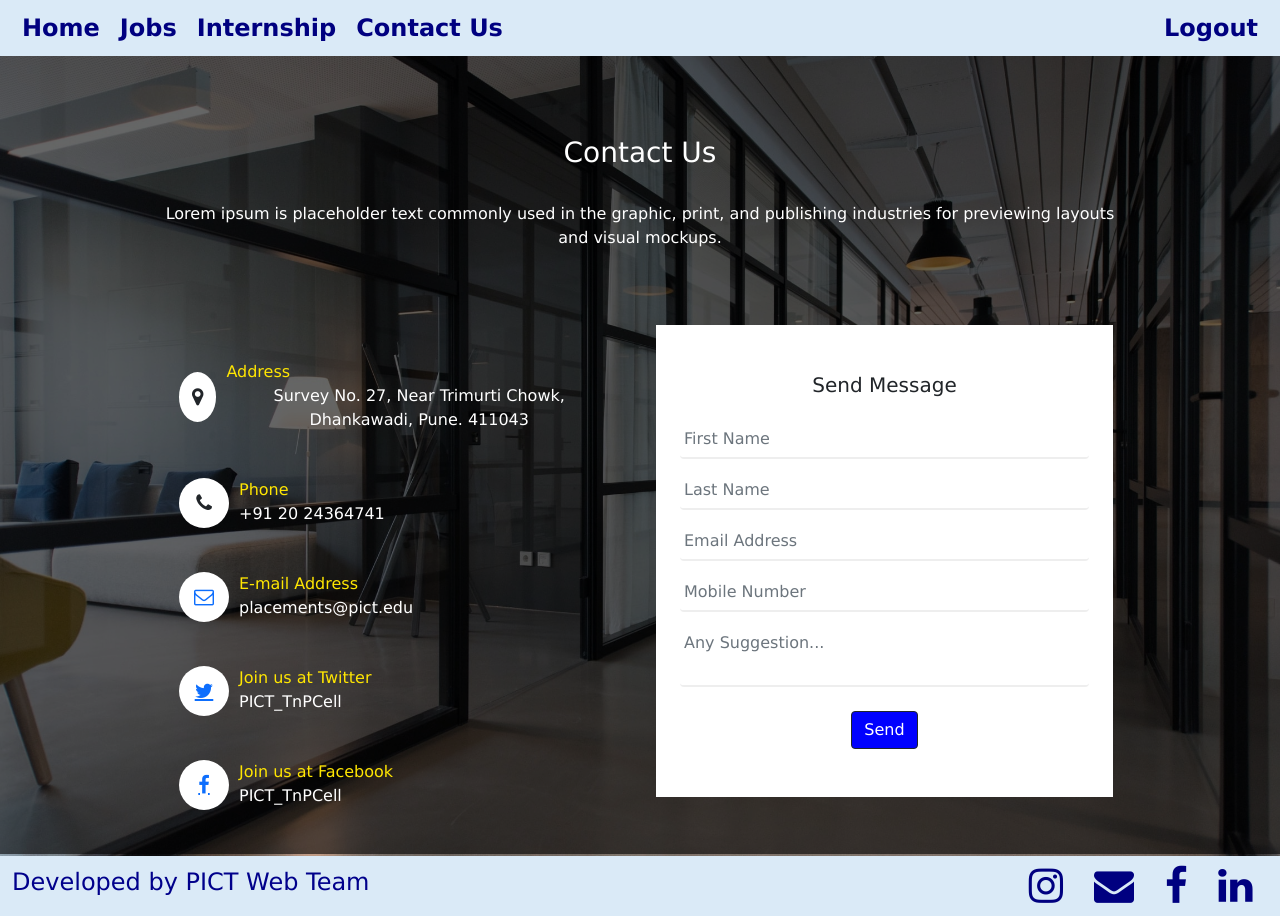
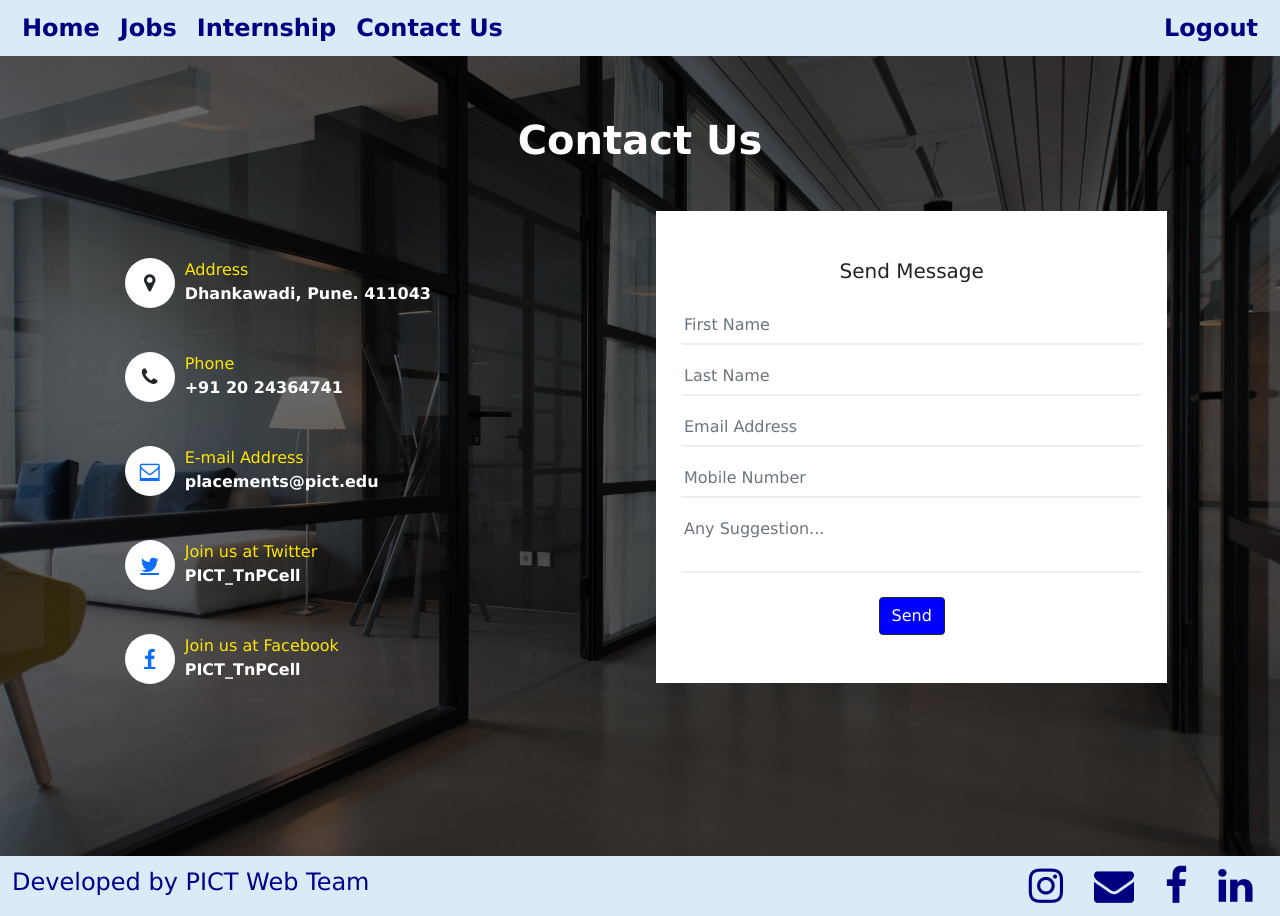
Before and after one commit to RhutvijChiplunkar/selection-portal, a React (Create React App) app in the folder frontend/: page /contactus in a window 1280 px wide. Built offline with nearby package versions, Linux system fonts and the light colour scheme; the HTML template or start-up script is replaced by a standard one.

Commit message:
Contact us modified

```diff
--- a/frontend/src/Pages/ContactUs/ContactUs.css
+++ b/frontend/src/Pages/ContactUs/ContactUs.css
@@ -9,18 +9,24 @@
 
 .overlay {
     width: 100%;
+    height: 100%;
     background: rgba(0, 0, 0, 0.6);
     background-size: cover;
 }
 
 .contact-us {
-    margin-top: 80px;
+    margin-top: 60px;
     margin-bottom: 30px;
 }
 
-.contact-us h3,
-p {
+.contact-us .title{
     color: #fff;
+    font-weight: bold;
+}
+.contact-us p
+{
+    color: #fff;
+    font-weight: bold;
 }
 
 .address {
--- a/frontend/src/Pages/ContactUs/ContactUs.js
+++ b/frontend/src/Pages/ContactUs/ContactUs.js
@@ -5,10 +5,10 @@ const ContactPage = () => {
         <div className="wrapper">
             <div className="overlay">
                 <div className="row d-flex justify-content-center align-items-center">
-                <div className="col-md-9">
+                    <div className="col-12 col-md-10">
                         <div className="contact-us text-center">
-                        <h3>Contact Us</h3><br/>
-                        <p className="mb-5">Lorem ipsum is placeholder text commonly used in the graphic, print, and publishing industries for previewing layouts and visual mockups.</p>
+                            <h2 className="title">Contact Us</h2><br />
+                            {/* <p className="mb-5">Lorem ipsum is placeholder text commonly used in the graphic, print, and publishing industries for previewing layouts and visual mockups.</p> */}
                             <div className="row">
                                 <div className="col-md-6">
                                     <div className="mt-5 text-center px-3">
@@ -18,7 +18,7 @@ const ContactPage = () => {
                                             <div className="address text-left">
                                                 <span className="pull-left">Address</span><br />
                                                 {/* <p>Survey No. 27, Trimurti Chowk, Bharati Vidyapeeth Campus, Dhankawadi, Pune, Maharashtra 411043</p> */}
-                                            <p>Survey No. 27, Near Trimurti Chowk, Dhankawadi, Pune. 411043</p>
+                                                <p>Dhankawadi, Pune. 411043</p>
                                             </div>
                                         </div>
                                         <div className="d-flex flex-row align-items-center mt-3">
```
Lines whose indentation alone changed are shown as unchanged.
